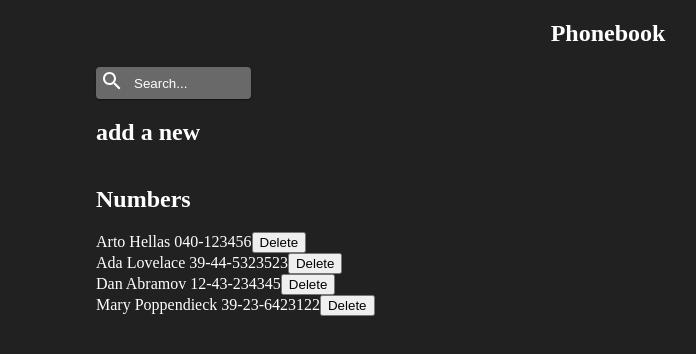
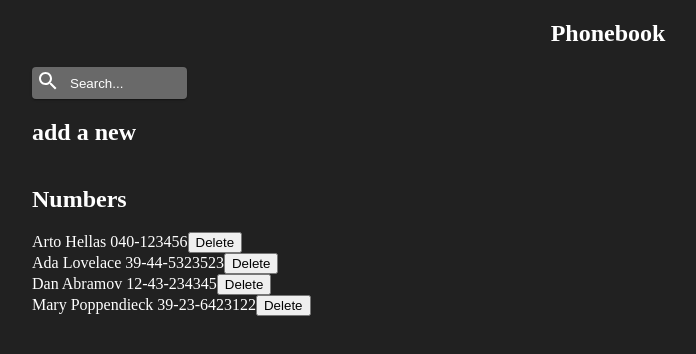
Before and after one commit to nikurou/Phonebook-Website, a React (Create React App) app: page / in a window 1280 px wide. Shown: the top 354 px of the page, without its empty margins (32-728 px from the left). Built offline with nearby package versions, Linux system fonts and the light colour scheme; data requests are answered from the project's data file.

Commit message:
container to change direction of transition to RTL

```diff
--- a/src/App.css
+++ b/src/App.css
@@ -22,14 +22,31 @@
 
 .main {
   display: flex;
-  width: 80%;
+  width: 90%;
   align-items: flex-start;
   flex-direction: column;
   /*background-color: dimgray;*/
   margin: auto;
 }
 
-.searchBar {
+.searchBarGrowLeft {
+  width: 15%;
+  direction: rtl;
+}
+.searchBarGrowLeft > * {
+  /* So that it'll grow ltr*/
+  direction: ltr;
+}
+
+.header {
   display: flex;
-  align-self: flex-end;
+  align-self: center;
 }
+
+.horizontalHeader {
+  display: flex;
+  flex-direction: row;
+  justify-content: space-between;
+
+  width: 100%;
+}
```
